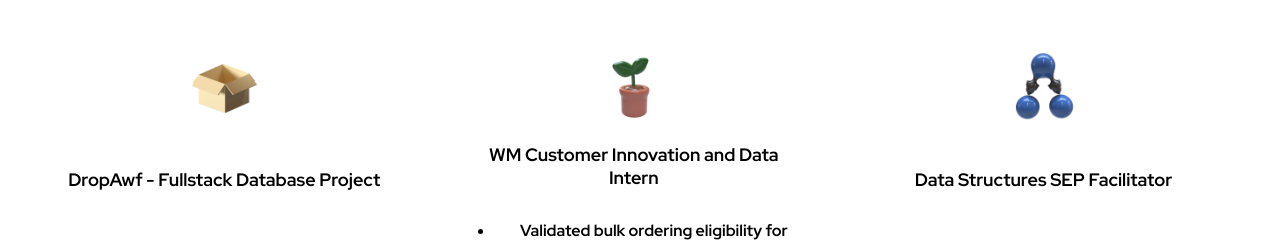
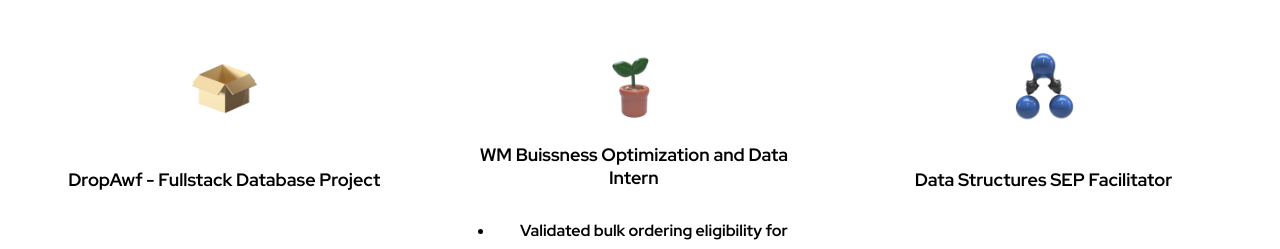
Before and after one commit to ykhan-5/Yusuf.dev, a React (Create React App) app: page / in a window 1280 px wide. Shown: the part 1120-1369 px from the top of the page. Built offline with nearby package versions, Linux system fonts and the light colour scheme.

Commit message:
update title

```diff
--- a/src/components/Project.js
+++ b/src/components/Project.js
@@ -31,7 +31,7 @@
       <div className="Project-card">
         <img className="icon" src={plant} alt="3D Icon" />
         <div className="Project-card-title">
-          WM Customer Innovation and Data Intern
+          WM Buissness Optimization and Data Intern
         </div>
         <div className="Project-card-text">
           <ul>
```
